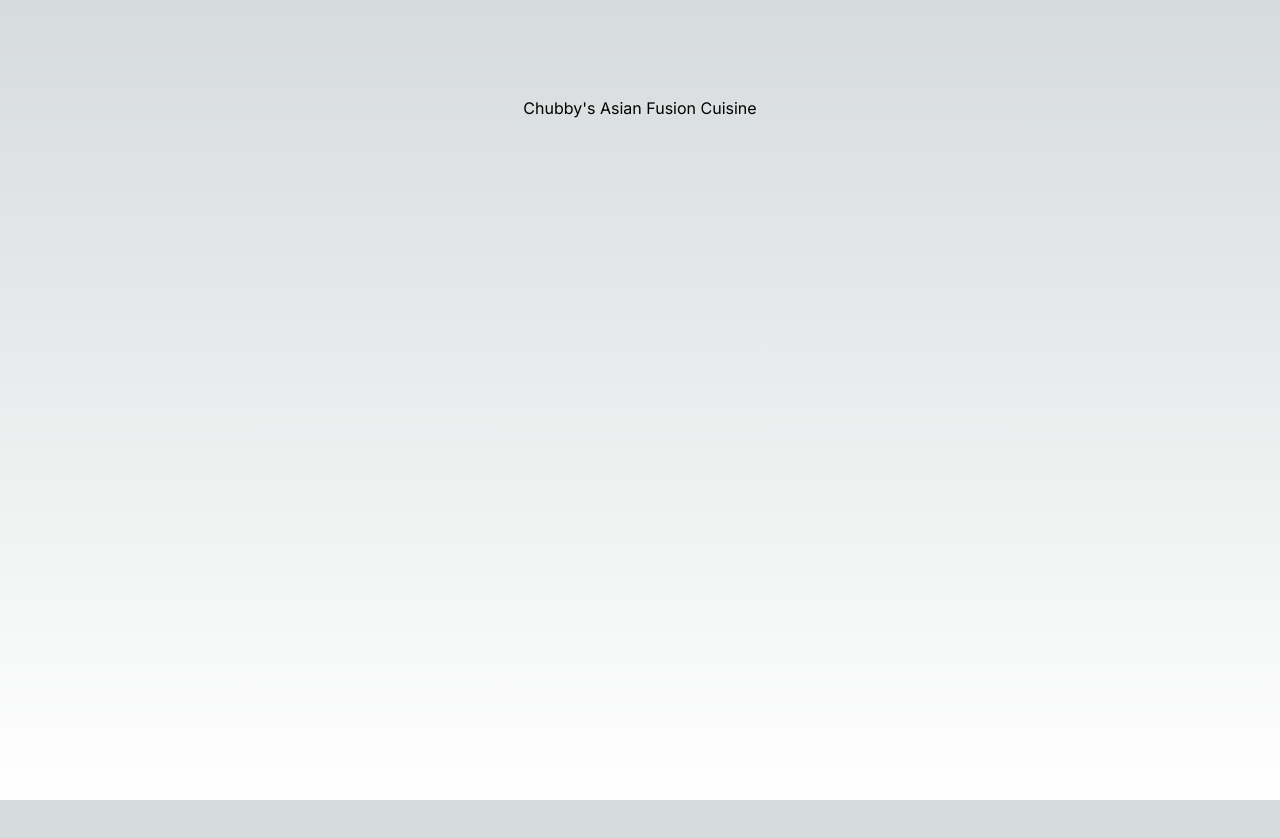
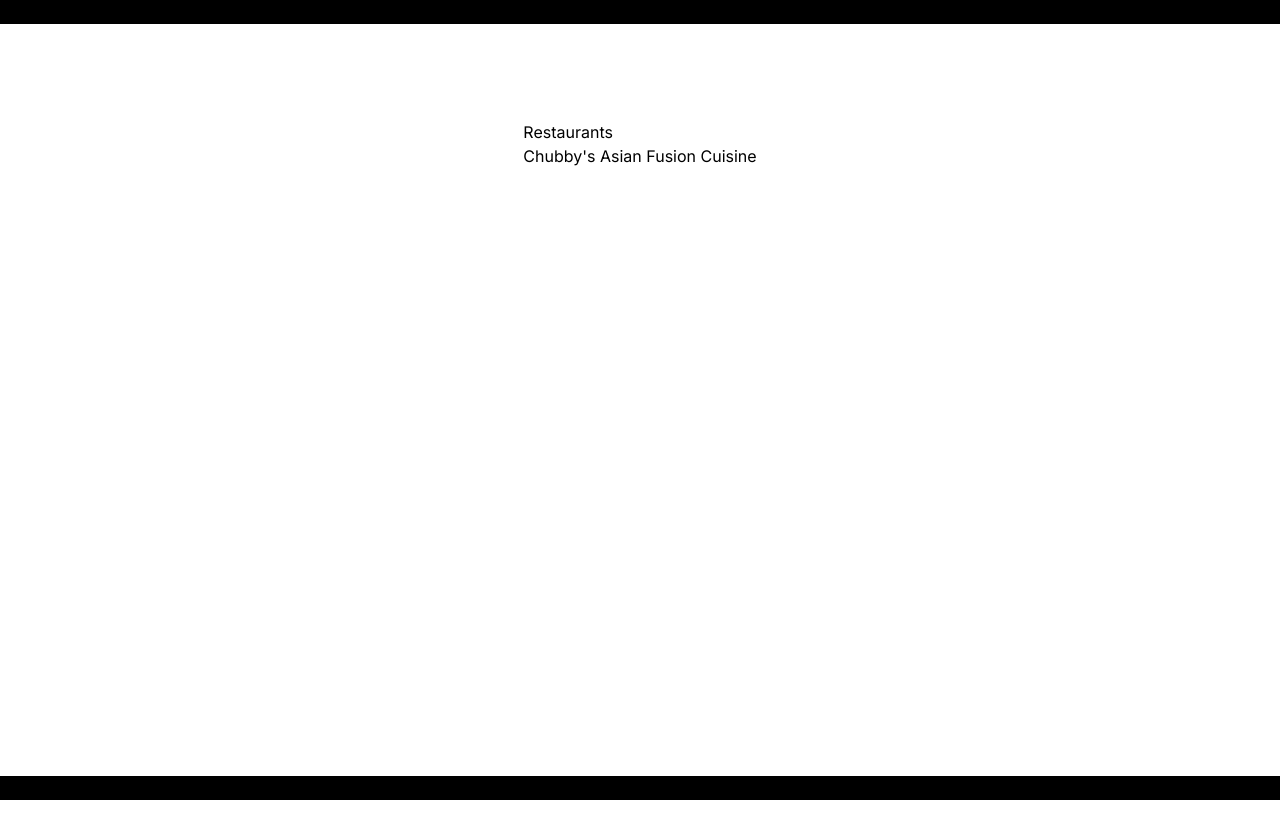
Before and after one commit to lukathao/restaurant-catalog-v2, a Next.js app: page / in a window 1280 px wide. Shown: the top 838 px of the page. Before the commit the page ends 800 px from the top, so only its background shows below. Built offline with nearby package versions, Linux system fonts and the light colour scheme.

Commit message:
added sticker headers and footers

```diff
--- /dev/null
+++ b/src/app/components/footer/footer.component.tsx
@@ -0,0 +1,9 @@
+import React from 'react'
+
+const StickyFooter = () => {
+  return (
+    <footer className='sticky bottom-0 h-90 max-h-90 z-100 bg-black'>&nbsp;</footer>
+  )
+}
+
+export default StickyFooter
--- /dev/null
+++ b/src/app/components/header/header.component.tsx
@@ -0,0 +1,9 @@
+import React from 'react'
+
+const StickyHeader = () => {
+  return (
+    <header className='sticky top-0 h-300 max-h-300 z-100 bg-black'>&nbsp;</header>
+  )
+}
+
+export default StickyHeader
--- a/src/app/globals.css
+++ b/src/app/globals.css
@@ -2,29 +2,7 @@
 @tailwind components;
 @tailwind utilities;
 
-:root {
-  --foreground-rgb: 0, 0, 0;
-  --background-start-rgb: 214, 219, 220;
-  --background-end-rgb: 255, 255, 255;
-}
 
-@media (prefers-color-scheme: dark) {
-  :root {
-    --foreground-rgb: 255, 255, 255;
-    --background-start-rgb: 0, 0, 0;
-    --background-end-rgb: 0, 0, 0;
-  }
-}
-
-body {
-  color: rgb(var(--foreground-rgb));
-  background: linear-gradient(
-      to bottom,
-      transparent,
-      rgb(var(--background-end-rgb))
-    )
-    rgb(var(--background-start-rgb));
-}
 
 @layer utilities {
   .text-balance {
--- a/src/app/layout.tsx
+++ b/src/app/layout.tsx
@@ -1,6 +1,9 @@
 import type { Metadata } from "next";
 import { Inter } from "next/font/google";
 import "./globals.css";
+import Image from 'next/image'
+import StickyHeader from "./components/header/header.component";
+import StickyFooter from "./components/footer/footer.component";
 
 const inter = Inter({ subsets: ["latin"] });
 
@@ -16,7 +19,13 @@ export default function RootLayout({
 }>) {
   return (
     <html lang="en">
-      <body className={inter.className}>{children}</body>
+      <body className={inter.className}>
+        <StickyHeader />
+        <main className="bg-white">
+          {children}
+        </main>
+        <StickyFooter />
+      </body>
     </html>
   );
 }
--- a/src/app/page.tsx
+++ b/src/app/page.tsx
@@ -1,10 +1,12 @@
-import Image from "next/image";
 import Link from "next/link";
 
 export default function Home() {
   return (
     <main className="flex min-h-screen flex-col items-center justify-between p-24">
-      <Link href="/static/chubbys">Chubby&apos;s Asian Fusion Cuisine</Link>
+      <div>
+        <h1>Restaurants</h1>
+        <Link href="/static/chubbys">Chubby&apos;s Asian Fusion Cuisine</Link>
+      </div>
     </main>
   );
 }
--- a/tailwind.config.ts
+++ b/tailwind.config.ts
@@ -12,6 +12,7 @@ const config: Config = {
         "gradient-radial": "radial-gradient(var(--tw-gradient-stops))",
         "gradient-conic":
           "conic-gradient(from 180deg at 50% 50%, var(--tw-gradient-stops))",
+        "herbs": "url('/herbs_stock_photo.jpg')",
       },
     },
   },
```
Also changed, not shown: 1 other file (tests, documents, lock files or other folders).
